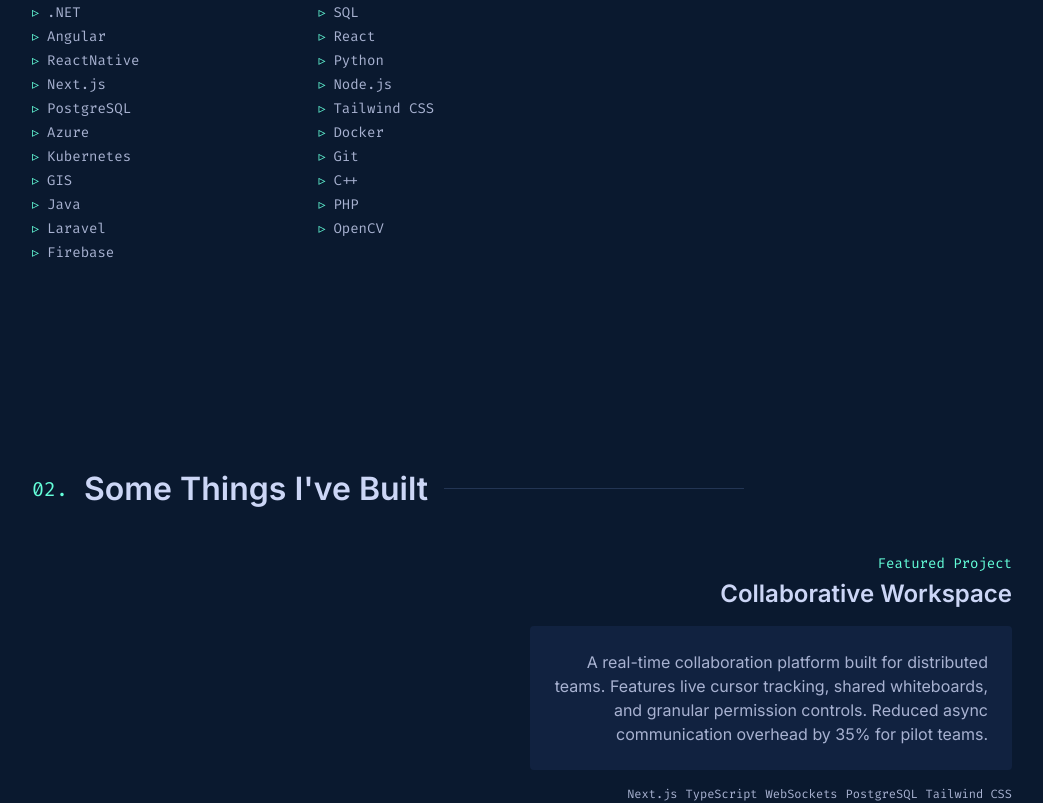
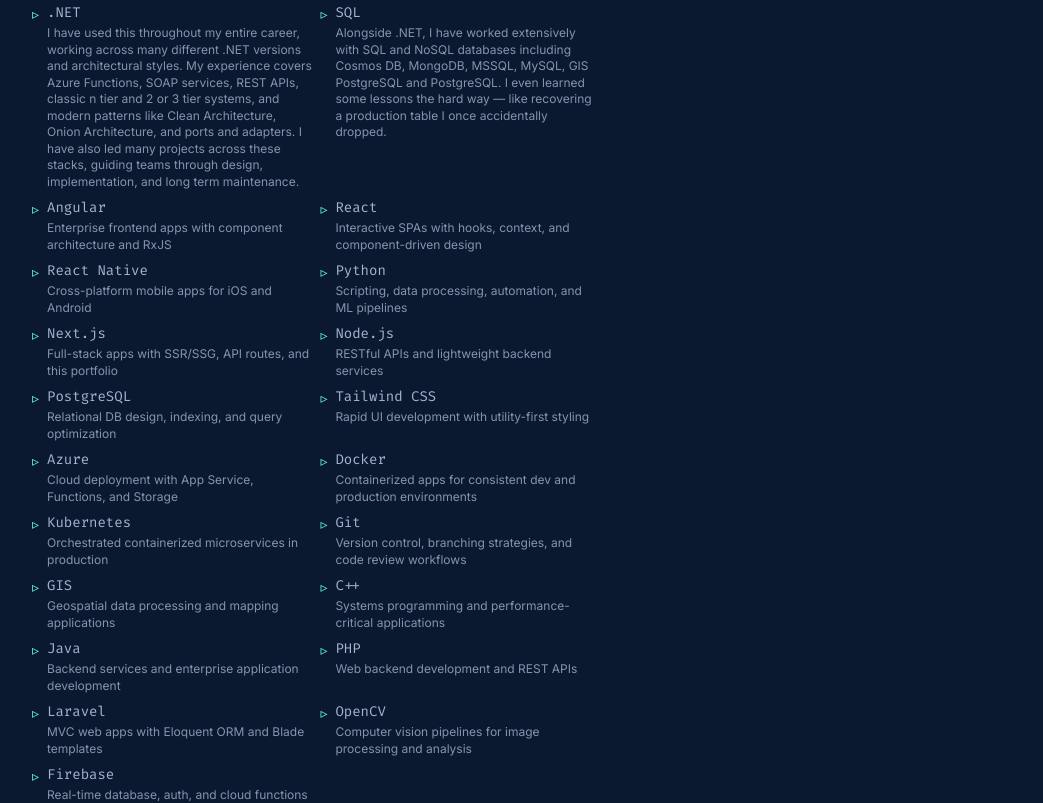
Before and after one commit to EdenGoforIt/who-am-i, a Next.js app: page / in a window 1280 px wide. Shown: the part 2780-3583 px from the top of the page, without its empty margins (118-1161 px from the left). Built offline with nearby package versions, Linux system fonts and the light colour scheme.

Commit message:
add: enhance skills section with detailed descriptions for each technology

```diff
--- a/components/about.tsx
+++ b/components/about.tsx
@@ -5,27 +5,33 @@
 import React from "react";
 
 const skills = [
-  ".NET",
-  "SQL",
-  "Angular",
-  "React",
-  "ReactNative",
-  "Python",
-  "Next.js",
-  "Node.js",
-  "PostgreSQL",
-  "Tailwind CSS",
-  "Azure",
-  "Docker",
-  "Kubernetes",
-  "Git",
-  "GIS",
-  "C++",
-  "Java",
-  "PHP",
-  "Laravel",
-  "OpenCV",
-  "Firebase",
+  {
+    name: ".NET",
+    desc: "I have used this throughout my entire career, working across many different .NET versions and architectural styles. My experience covers Azure Functions, SOAP services, REST APIs, classic n tier and 2 or 3 tier systems, and modern patterns like Clean Architecture, Onion Architecture, and ports and adapters. I have also led many projects across these stacks, guiding teams through design, implementation, and long term maintenance.",
+  },
+  {
+    name: "SQL",
+    desc: "Alongside .NET, I have worked extensively with SQL and NoSQL databases including Cosmos DB, MongoDB, MSSQL, MySQL, GIS PostgreSQL and PostgreSQL. I even learned some lessons the hard way — like recovering a production table I once accidentally dropped.",
+  },
+  { name: "Angular", desc: "Enterprise frontend apps with component architecture and RxJS" },
+  { name: "React", desc: "Interactive SPAs with hooks, context, and component-driven design" },
+  { name: "React Native", desc: "Cross-platform mobile apps for iOS and Android" },
+  { name: "Python", desc: "Scripting, data processing, automation, and ML pipelines" },
+  { name: "Next.js", desc: "Full-stack apps with SSR/SSG, API routes, and this portfolio" },
+  { name: "Node.js", desc: "RESTful APIs and lightweight backend services" },
+  { name: "PostgreSQL", desc: "Relational DB design, indexing, and query optimization" },
+  { name: "Tailwind CSS", desc: "Rapid UI development with utility-first styling" },
+  { name: "Azure", desc: "Cloud deployment with App Service, Functions, and Storage" },
+  { name: "Docker", desc: "Containerized apps for consistent dev and production environments" },
+  { name: "Kubernetes", desc: "Orchestrated containerized microservices in production" },
+  { name: "Git", desc: "Version control, branching strategies, and code review workflows" },
+  { name: "GIS", desc: "Geospatial data processing and mapping applications" },
+  { name: "C++", desc: "Systems programming and performance-critical applications" },
+  { name: "Java", desc: "Backend services and enterprise application development" },
+  { name: "PHP", desc: "Web backend development and REST APIs" },
+  { name: "Laravel", desc: "MVC web apps with Eloquent ORM and Blade templates" },
+  { name: "OpenCV", desc: "Computer vision pipelines for image processing and analysis" },
+  { name: "Firebase", desc: "Real-time database, auth, and cloud functions for rapid prototyping" },
 ];
 
 export default function About(): React.JSX.Element {
@@ -99,14 +105,17 @@
               <span className="text-green font-semibold">Here are a few technologies</span>{" "}
               I&apos;ve been working with recently:
             </p>
-            <ul className="grid grid-cols-2 gap-1 list-none p-0 mt-2">
+            <ul className="grid grid-cols-2 gap-2 list-none p-0 mt-2">
               {skills.map((skill) => (
                 <li
-                  key={skill}
-                  className="font-mono text-sm flex items-center gap-2 text-slate-light"
+                  key={skill.name}
+                  className="font-mono text-sm flex items-start gap-2 text-slate-light"
                 >
-                  <span className="text-green">▹</span>
-                  {skill}
+                  <span className="text-green mt-0.5">▹</span>
+                  <div>
+                    <span>{skill.name}</span>
+                    <p className="text-xs text-slate font-sans mt-0.5 leading-snug">{skill.desc}</p>
+                  </div>
                 </li>
               ))}
             </ul>
```
